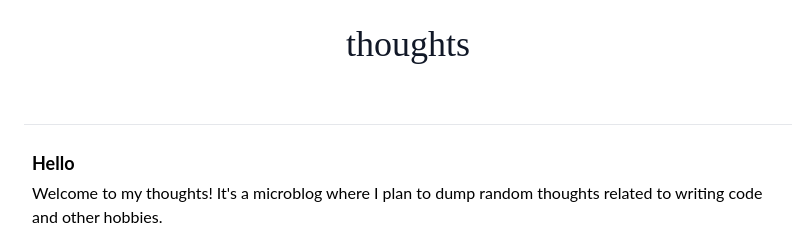
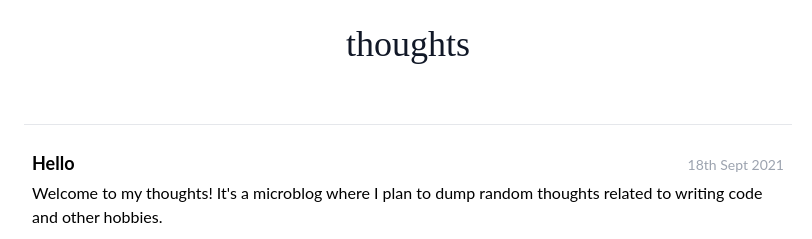
Before and after one commit to JonLinkens/thoughts, a Next.js app: page / in a window 1280 px wide. Shown: the top 239 px of the page, without its empty margins (232-1044 px from the left). Built offline with nearby package versions, Linux system fonts and the light colour scheme; what @tailwindcss/typography would draw is missing.

Commit message:
Add date with styling

```diff
--- a/components/Post.js
+++ b/components/Post.js
@@ -6,9 +6,12 @@ export default function Post({ app }) {
       <Link href={`/${app.filePath.replace(/\.mdx?$/, "")}`} passHref>
         <a className="font-lato p-2">
           <div className="px-2">
-            <p className="text-lg pb-1">
-              <strong>{app.data.title}</strong>
-            </p>
+            <div className="flex justify-between items-center">
+              <p className="text-lg pb-1">
+                <strong>{app.data.title}</strong>
+              </p>
+              <p className="text-gray-400 text-sm ">{app.data.date}</p>
+            </div>
             <p className="">{app.data.description}</p>
           </div>
         </a>
--- a/content/welcome.mdx
+++ b/content/welcome.mdx
@@ -1,6 +1,7 @@
 ---
 title: Hello
 description: Welcome to my thoughts! It's a microblog where I plan to dump random thoughts related to writing code and other hobbies.
+date: 18th Sept 2021
 ---
 
 ## Hello
--- a/pages/[slug].js
+++ b/pages/[slug].js
@@ -16,11 +16,7 @@ export default function Post({ app }) {
       />
 
       <article className="prose lg:prose-lg xl:prose-xl justify-center flex-col mx-auto">
-        <ReactMarkdown
-          className=""
-          remarkPlugins={[gfm]}
-          components={CodeBlock}
-        >
+        <ReactMarkdown remarkPlugins={[gfm]} components={CodeBlock}>
           {app.content}
         </ReactMarkdown>
       </article>
```
